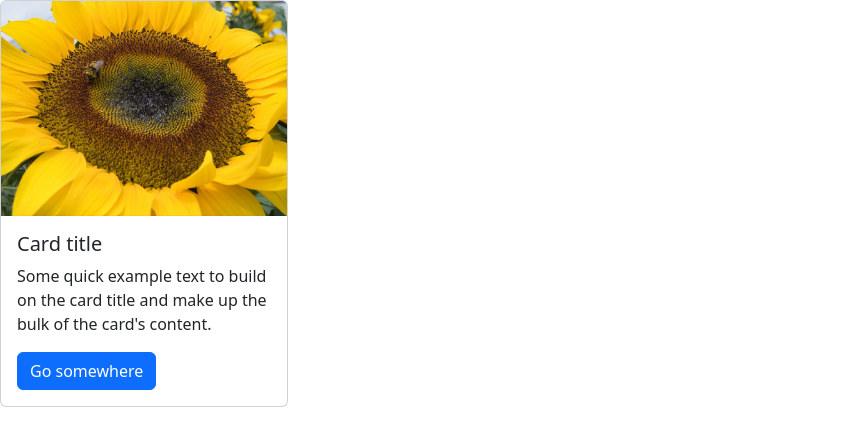
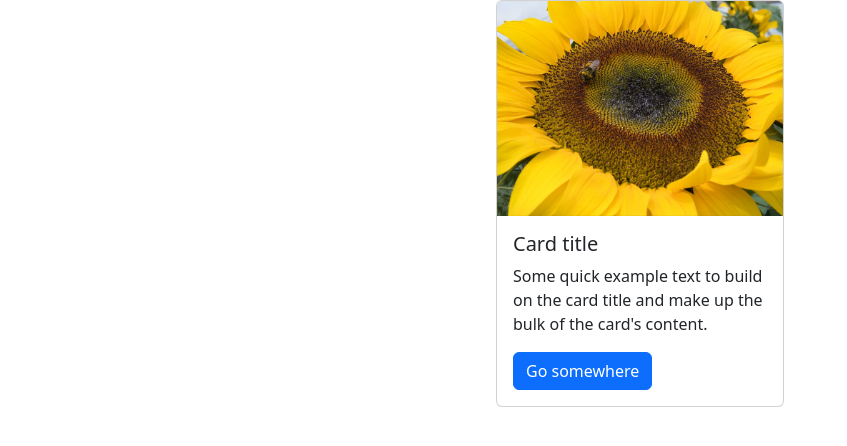
Before and after one commit to tsounguc/11.0-Bootstrap-Intro, a plain HTML site: page index.html in a window 1280 px wide. Shown: the whole page, without its empty margins (0-847 px from the left). Drawn offline with nearby package versions, Linux system fonts and the light colour scheme.

Commit message:
Use flexbox to center the card in the vertical and horizontal center

```diff
--- a/index.html
+++ b/index.html
@@ -9,17 +9,24 @@
         rel="stylesheet" integrity="sha384-T3c6CoIi6uLrA9TneNEoa7RxnatzjcDSCmG1MXxSR1GAsXEV/Dwwykc2MPK8M2HN"
         crossorigin="anonymous">
   <style>
-    /* TODO 4: Use flexbox to center the card in the vertical and horizontal center. */
+    .flex-container {
+      display: flex;
+      justify-content: center;
+      align-items: center;
+      height: 100%
+    }
   </style>
 </head>
 
 <body>
-  <div class="flex-container card" style="width: 18rem;">
-    <img src="./flower.jpg" class="card-img-top" alt="...">
-    <div class="card-body">
-      <h5 class="card-title">Card title</h5>
-      <p class="card-text">Some quick example text to build on the card title and make up the bulk of the card's content.</p>
-      <a href="#" class="btn btn-primary">Go somewhere</a>
+  <div class="flex-container">
+    <div class="card" style="width: 18rem;">
+      <img src="./flower.jpg" class="card-img-top" alt="flower image">
+      <div class="card-body">
+        <h5 class="card-title">Card title</h5>
+        <p class="card-text">Some quick example text to build on the card title and make up the bulk of the card's content.</p>
+        <a href="#" class="btn btn-primary">Go somewhere</a>
+      </div>
     </div>
   </div>
 </body>
```
